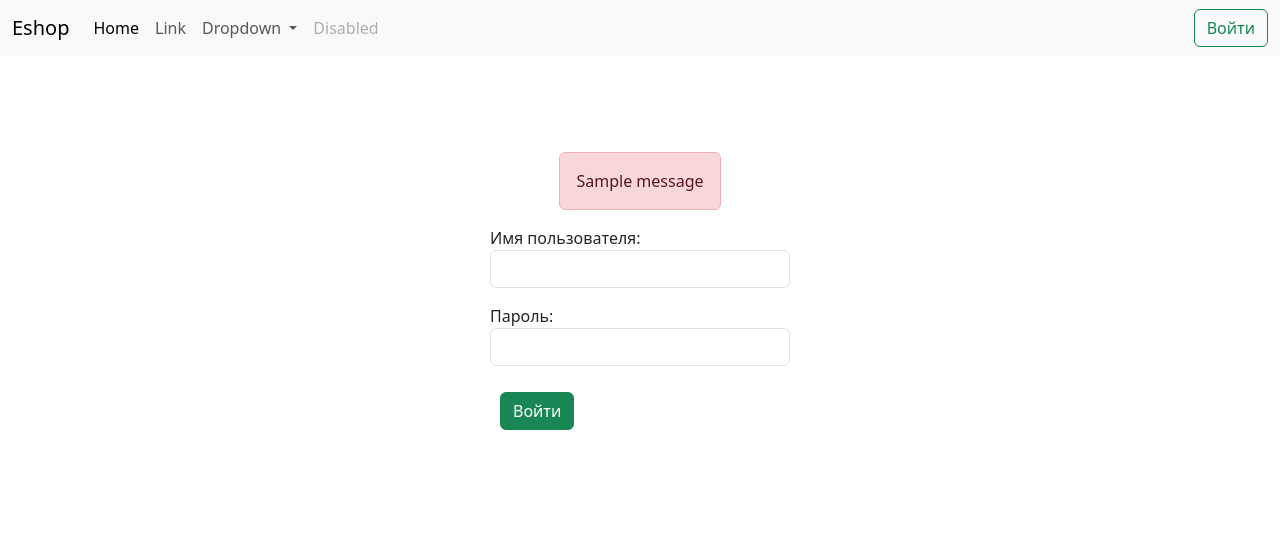
After one commit to Aliya0322/eshop, a Django app: page /login/ in a window 1280 px wide. The commit adds this page. Shown: the top 535 px of the page. Run offline with Django 5.2, Linux system fonts and the light colour scheme; tables that the repository leaves empty hold one stand-in row (values such as "Sample post"); one stand-in notice (Sample message) is shown.

Commit message:
initial commit

```diff
--- a/server/urls.py
+++ b/server/urls.py
@@ -21,7 +21,7 @@ from django.urls import path
 from django.contrib import admin
 from django.urls import path
 
-from shop.views import main_page, all_products, registration_view
+from shop.views import main_page, all_products, registration_view, login_page
 from django.conf import settings
 from django.conf.urls.static import static
 
@@ -30,7 +30,8 @@ urlpatterns = [
     path('admin/', admin.site.urls),
     path('', main_page, name = 'main-page'),
     path('products/', all_products, name = 'all-products'),
-    path('register/', registration_view, name = 'registration-view')
+    path('register/', registration_view, name = 'registration-view'),
+    path('login/', login_page, name='login-page')
 ]
 
 if settings.DEBUG:
--- a/shop/forms.py
+++ b/shop/forms.py
@@ -1,4 +1,7 @@
 from django.contrib.auth.forms import UserCreationForm
+from django import forms
+from django.contrib.auth.models import User
+
 
 class CustomUserCreationForm(UserCreationForm):
     def __init__(self, *args, **kwargs):
@@ -7,3 +10,23 @@ class CustomUserCreationForm(UserCreationForm):
         for field in self.fields.values():
             field.widget.attrs['class'] = 'form-control'
             field.help_text = None
+
+
+# class UserAuthForm(forms.ModelForm):
+#     password = forms.CharField(widget=forms.PasswordInput, label="Пароль", strip=False)
+#
+#     class Meta:
+#         model = User
+#         fields = ('username', 'password')
+#
+#     def __init__(self, *args, **kwargs):
+#         super().__init__(*args, **kwargs)
+#         print(f"Fields in the form: {list(self.fields.keys())}")  # ✅ Логирование полей
+#         for field in self.fields.values():
+#             field.widget.attrs['class'] = 'form-control'
+#             field.help_text = None
+
+
+class UserAuthForm(forms.Form):
+    username = forms.CharField(label="Имя пользователя", widget=forms.TextInput(attrs={'class': 'form-control'}))
+    password = forms.CharField(widget=forms.PasswordInput(attrs={'class': 'form-control'}), label="Пароль", strip=False)
--- a/shop/views.py
+++ b/shop/views.py
@@ -2,10 +2,13 @@ from itertools import product
 
 from django.shortcuts import render, redirect
 from django.http import HttpResponse, HttpRequest
-from django.contrib.auth import login
+from django.contrib.auth import login, authenticate
+from django.contrib import messages
+
+
 from shop.models import Product
 from datetime import datetime
-from shop.forms import CustomUserCreationForm
+from shop.forms import CustomUserCreationForm, UserAuthForm
 
 
 
@@ -35,3 +38,25 @@ def registration_view(request: HttpRequest):
     form = CustomUserCreationForm
     return render(request, 'registration.html',
                   context={"form": form})
+
+
+def login_page(request: HttpRequest):
+    if request.method == 'POST':
+        form = UserAuthForm(request.POST)
+        if form.is_valid():
+            username = form.cleaned_data['username']  # Используем [] для доступа к данным
+            password = form.cleaned_data['password']
+            user = authenticate(request, username=username, password=password)
+
+            if user is not None:
+                login(request, user)
+                return redirect('main-page')
+            else:
+                messages.error(request, 'Неверное имя пользователя или пароль')
+
+        else:
+            messages.error(request, form.errors)
+
+
+    form = UserAuthForm
+    return render(request, "login.html", context={'form': form})
--- a/static/auth.css
+++ b/static/auth.css
@@ -1,7 +1,7 @@
-.form-control {
+.auth .form-control {
 width: 300px !important;
 }
-.registration {
+.auth {
 display: flex;
 flex-direction: column;
 align-items: center;
--- /dev/null
+++ b/templates/login.html
@@ -0,0 +1,21 @@
+{% extends 'common.html' %}
+{% block styles %}
+{% load static %}
+<link rel="stylesheet" href="{% static 'auth.css' %}">
+{% endblock %}
+
+{% block content %}
+<div class="auth">
+    {% for message in messages %}
+    <div class="alert alert-danger">
+        {{ message }}
+    </div>
+    {% endfor %}
+
+    <form method="POST">
+        {% csrf_token %}
+        {{ form.as_p }}  <!-- Это может улучшить отображение формы, если нужно -->
+        <button type="submit" class="btn btn-success">Войти</button>
+    </form>
+</div>
+{% endblock %}
--- a/templates/registration.html
+++ b/templates/registration.html
@@ -4,7 +4,7 @@
 <link rel="stylesheet" href="{% static 'auth.css' %}">
 {% endblock styles %}
 {% block content %}
-<div class="registration">
+<div class="auth">
 <form method="POST">
     {% csrf_token %}
 {{ form }}
```
